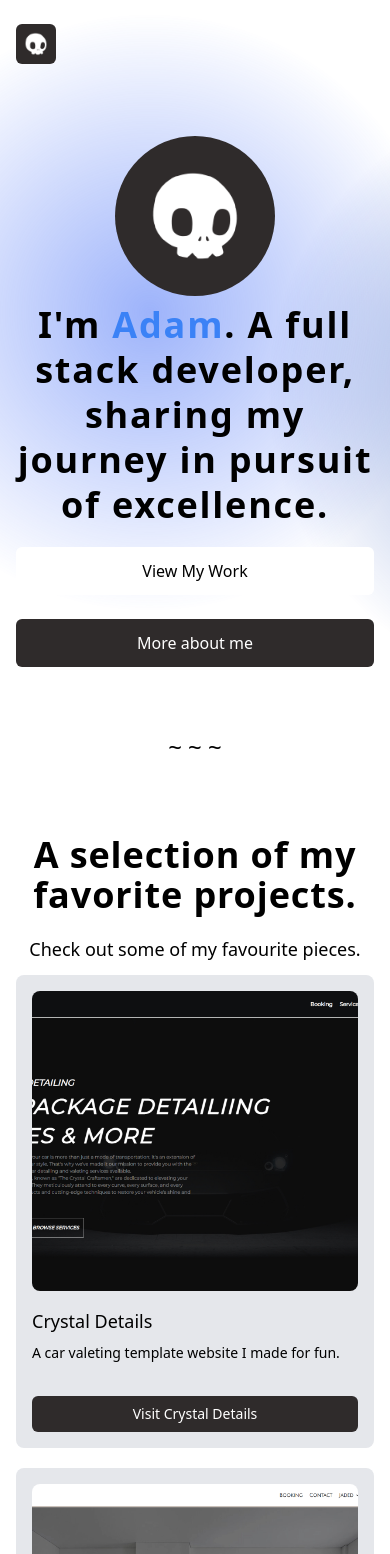
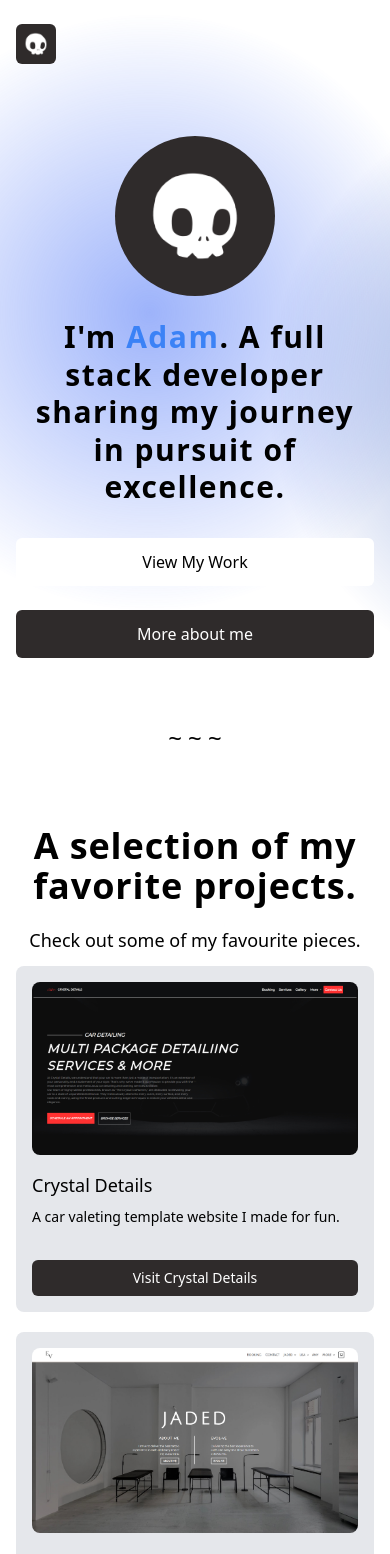
Before and after one commit to awimpenny/myPortfolio, a Next.js app: page / in a window 390 px wide. Shown: the top 1554 px of the page. Built offline with nearby package versions, Linux system fonts and the light colour scheme.

Commit message:
style(home): fixed image scaling

```diff
--- a/app/page.tsx
+++ b/app/page.tsx
@@ -14,11 +14,11 @@ export default function Home() {
                 </div>
             </div>
             <div className='grid grid-cols-1 items-center mt-12 text-center md:mt-24 md:text-left md:grid-cols-6'>
-                <h1 className='mb-5 col-span-5 order-2 text-4xl leading-tight tracking-wider md:leading-normal sm:text-5xl font-bold md:order-1'>
-                    I&apos;m <span className='text-blue-500'>Adam</span>. A full stack developer, sharing my journey in
+                <h1 className='mb-8 col-span-5 order-2 text-3xl leading-tight tracking-wider md:leading-normal sm:text-5xl font-bold md:order-1'>
+                    I&apos;m <span className='text-blue-500'>Adam</span>. A full stack developer sharing my journey in
                     pursuit of excellence.
                 </h1>
-                <div className='order-1 md:order-2'>
+                <div className='mb-4 md:mb-0 order-1 md:order-2'>
                     <span className='inline-block overflow-hidden w-[160px] h-[160px] bg-none relative'>
                         <Image
                             src={'/small_pfp.png'}
@@ -90,14 +90,9 @@ const ProjectsList = () => {
                 return (
                     <div className='flex flex-col bg-gray-200 dark:bg-[#2f2b2b] p-4 rounded-lg w-full' key={i}>
                         <a href={v.link} target='_blank'>
-                            <Image
-                                src={v.img}
-                                alt=''
-                                width={600}
-                                height={600}
-                                className='object-cover bg-no-repeat rounded-lg w-full h-[300px]'
-                            />
+                            <Image src={v.img} alt='' width={900} height={900} className='object-fill rounded-lg' />
                         </a>
+
                         <h2 className='text-lg mt-4 mb-2'>{v.title}</h2>
                         <h3 className='text-sm mb-4'>{v.desc}</h3>
                         <hr />
```
Also changed, not shown: package.json (indentation only), 1 other file (tests, documents, lock files or other folders).
